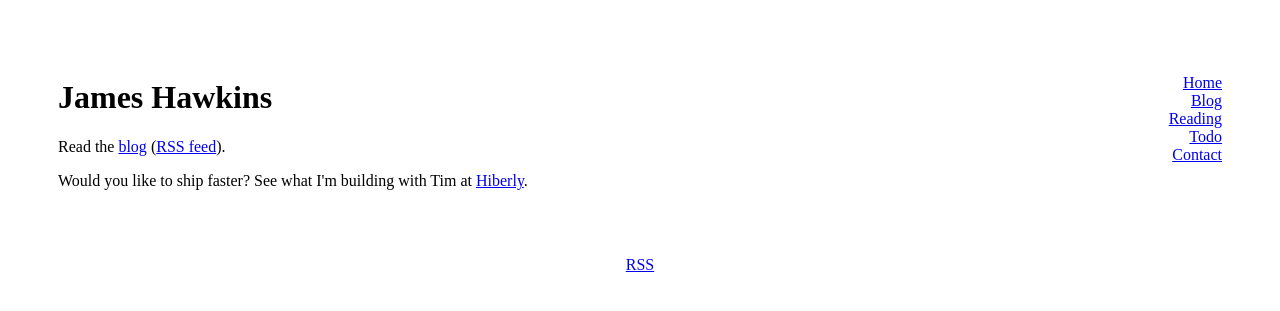
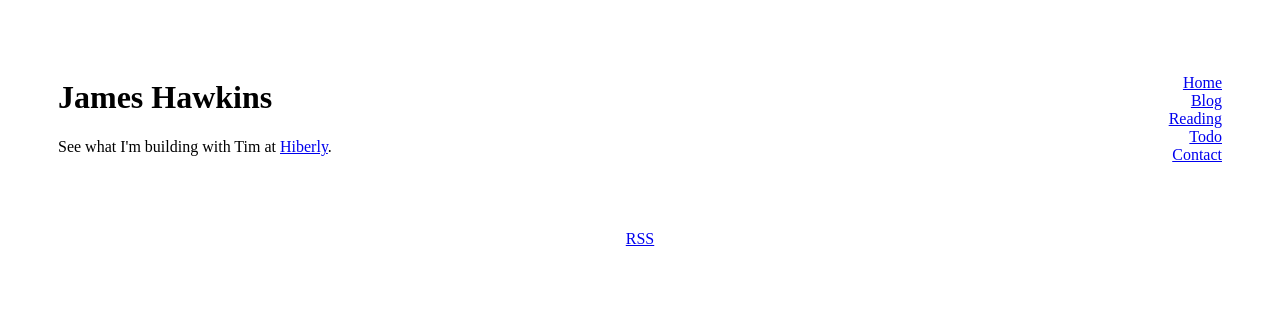
Before and after one commit to jamesefhawkins/jamesefhawkins.github.io, a Jekyll site: the page built from index.html, in a window 1280 px wide. Shown: the top 311 px of the page. Built offline with Jekyll 4.4.1, drawn with Linux system fonts in a browser that asks for light colours.

Commit message:
missed homepage update from previous merge

```diff
--- a/index.html
+++ b/index.html
@@ -4,6 +4,5 @@ title: James Hawkins
 ---
 <div class="blurb">
 	<h1>James Hawkins</h1>
-	<p>Read the <a href="/blog">blog</a> (<a href="https://jefhawkins.com/blog/atom.xml">RSS feed</a>).</p>
-	<p>Would you like to ship faster? See what I'm building with Tim at <a href="https://hiberly.com">Hiberly</a>.
+	<p>See what I'm building with Tim at <a href="https://hiberly.com">Hiberly</a>.
 </div><!-- /.blurb -->
```
